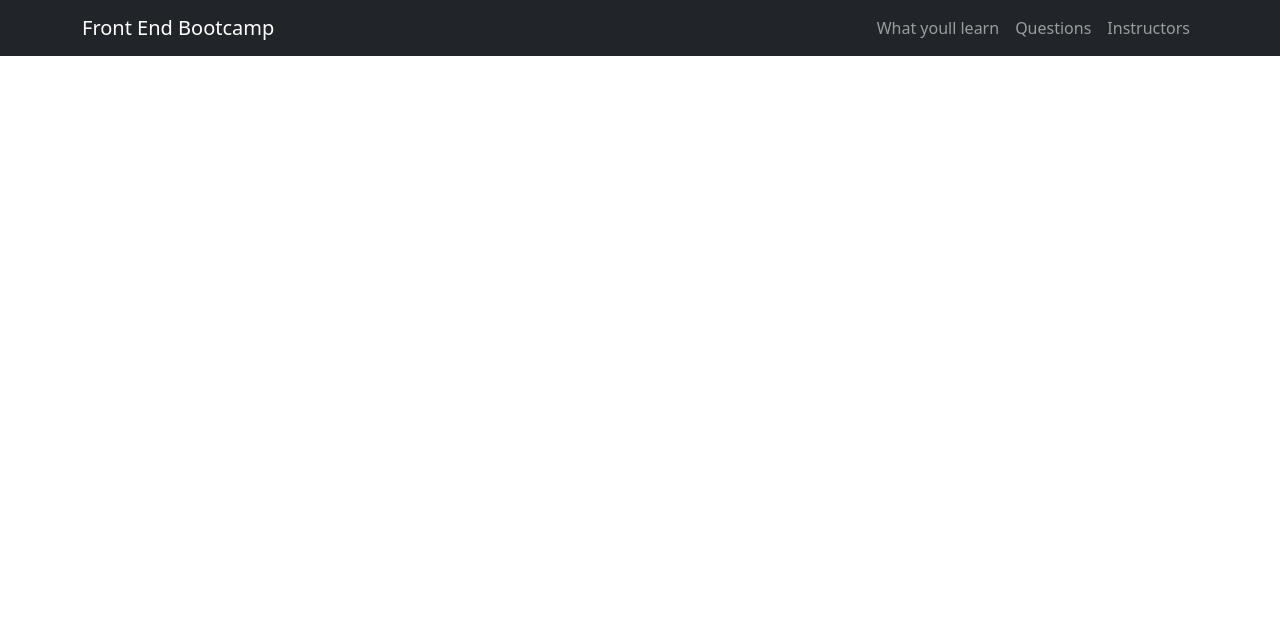
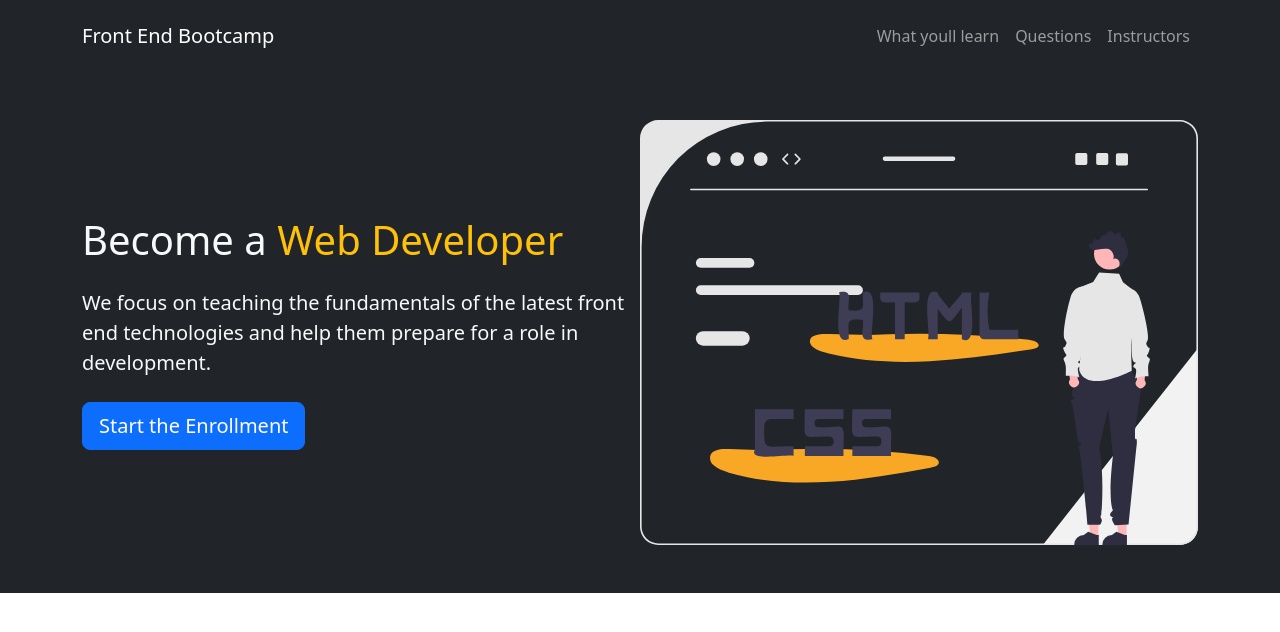
Before and after one commit to seaofcode/bootstrap5Intro, a plain HTML site: page index.html in a window 1280 px wide. Drawn offline with nearby package versions, Linux system fonts and the light colour scheme.

Commit message:
Showcase

```diff
--- a/index.html
+++ b/index.html
@@ -10,7 +10,8 @@
     <title>Bootstrap 5 Crash Course</title>
 </head>
 <body>
-    <nav class="navbar navbar-expand-lg bg-dark navbar-dark">
+    <!-- Navbar -->
+    <nav class="navbar navbar-expand-lg bg-dark navbar-dark py-3">
         <div class="container">
             <a href="#" class="navbar-brand">Front End Bootcamp</a>
 
@@ -39,6 +40,23 @@
         </div>
     </nav>
 
+    <!-- Showcase-->
+    <section class="bg-dark text-light p-5 text-center text-sm-start">
+        <div class="container">
+            <div class="d-sm-flex align-items-center justify-content-between">
+                <div>
+                    <h1>Become a <span class="text-warning">Web Developer</span></h1>
+                    <p class="lead my-4">
+                        We focus on teaching the fundamentals of the latest front end technologies and help them prepare for a role in development.
+                    </p>
+                    <button class="btn btn-primary btn-lg">
+                        Start the Enrollment
+                    </button>
+                </div>
+                <img class="img-fluid w-50 d-none d-sm-block" src="site.svg" alt="">
+            </div>
+        </div>
+    </section>
 
     <script src="https://cdn.jsdelivr.net/npm/bootstrap@5.3.0-alpha1/dist/js/bootstrap.bundle.min.js"
         integrity="sha384-w76AqPfDkMBDXo30jS1Sgez6pr3x5MlQ1ZAGC+nuZB+EYdgRZgiwxhTBTkF7CXvN"
```
Also changed, not shown: site.svg (added).
